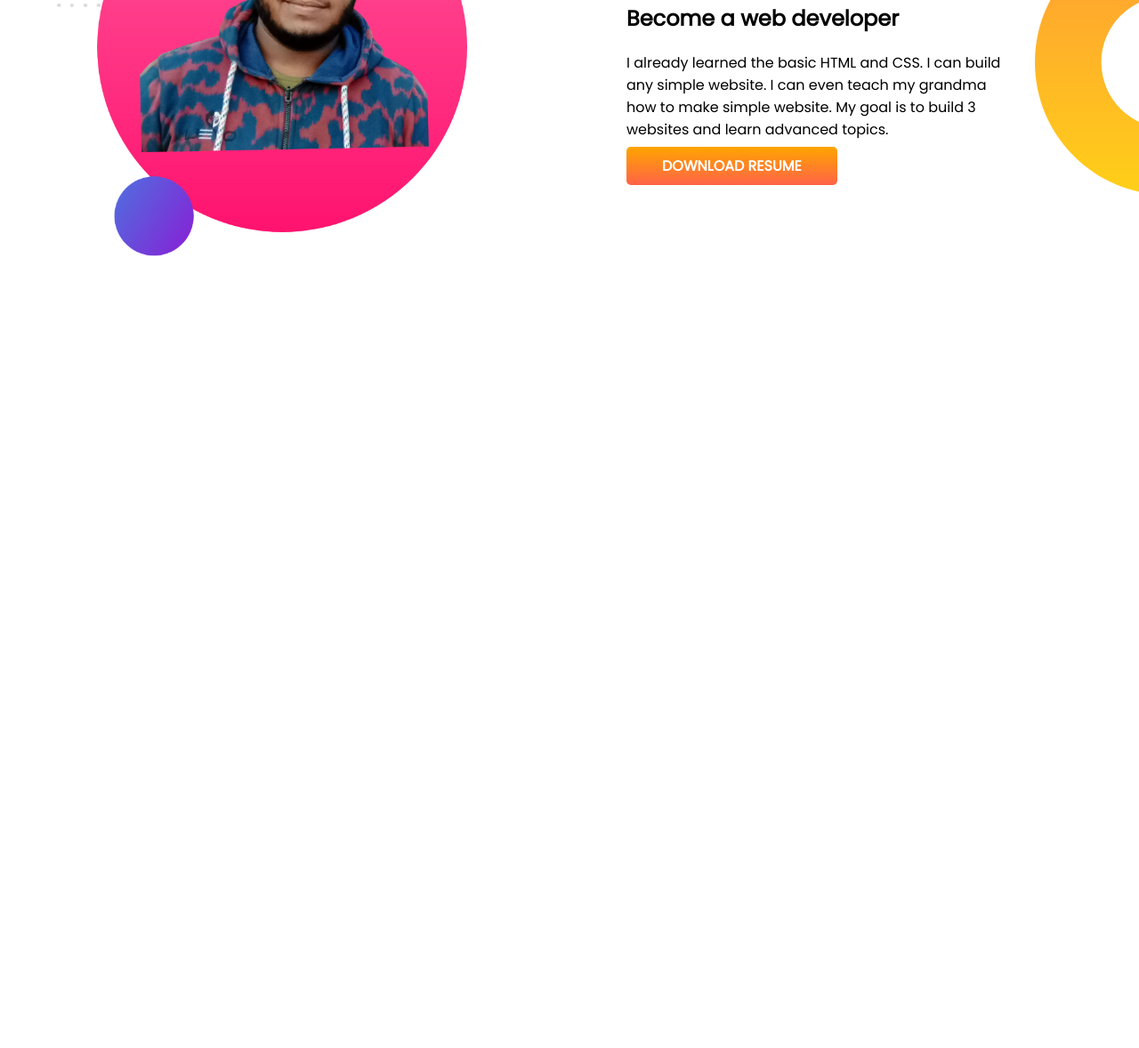
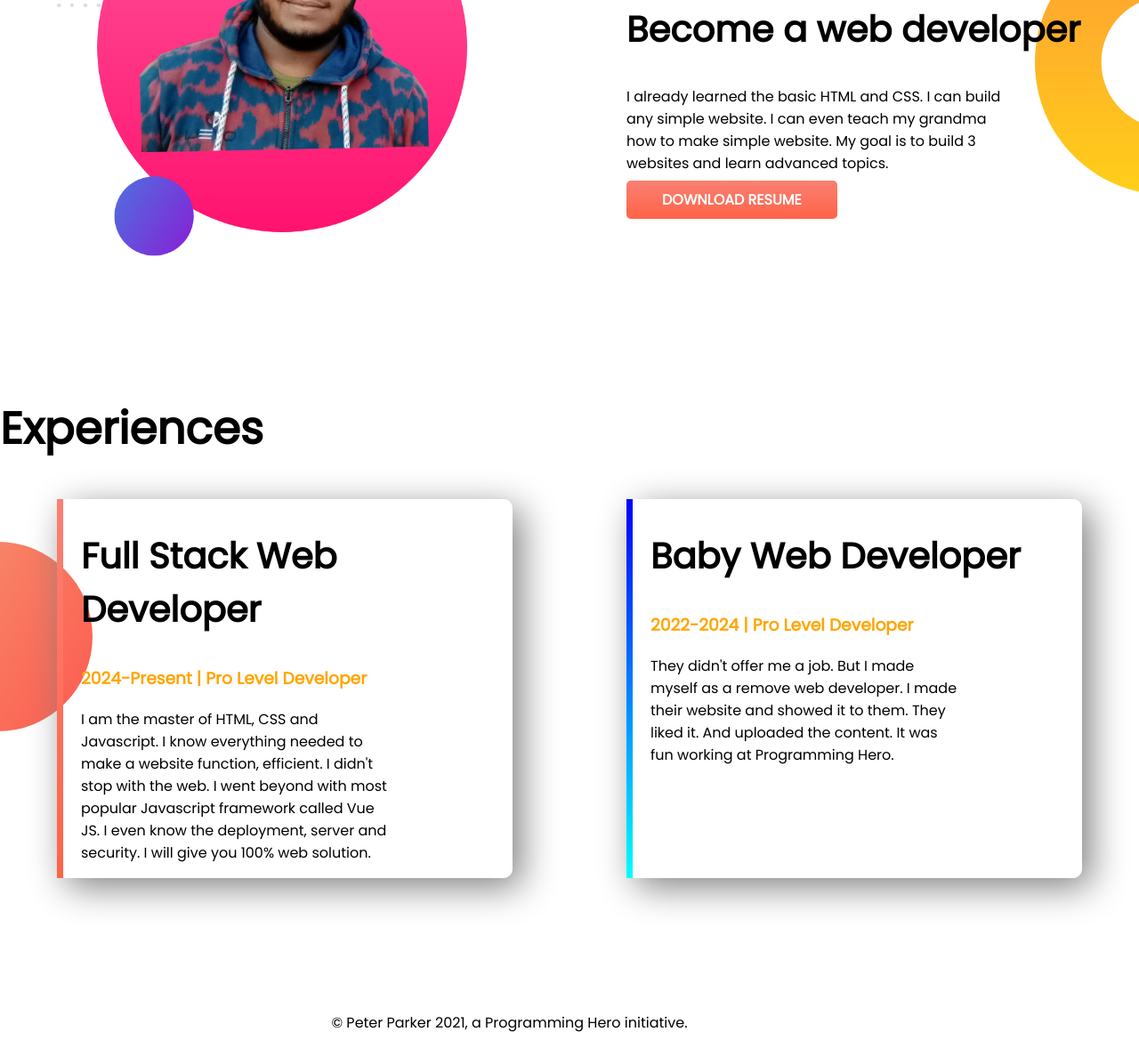
Before and after one commit to musa082080/developer-portfolio, a plain HTML site: page index.html in a window 1280 px wide. Shown: the part 793-1971 px from the top of the page at 89% size. Before the commit the page ends 1238 px from the top, so only its background shows below. Drawn offline with Linux system fonts and the light colour scheme.

Commit message:
final code

```diff
--- a/index.html
+++ b/index.html
@@ -14,7 +14,7 @@
     />
   </head>
   <body>
-    <section class="top-banner">
+    <section class="top-banner flexible-container">
       <div class="half-width">
         <h1>Welcome To</h1>
         <h1><span class="orange-color">Tony Stark</span> World!</h1>
@@ -34,7 +34,7 @@
       </div>
     </section>
 
-    <section class="dream-big">
+    <section class="dream-big flexible-container">
       <div class="half-width">
         <img src="images/my-bg2 (1).png" alt="" />
       </div>
@@ -49,5 +49,36 @@
         <a class="link-button" target="_blank" href="">DOWNLOAD RESUME</a>
       </div>
     </section>
+
+    <section class="experience-area">
+      <h1>Experiences</h1>
+      <div class="flexible-container">
+        <div id="full-stack-exp" class="experience-item">
+          <h2>Full Stack Web Developer</h2>
+          <h3 class="orange-color">2024-Present | Pro Level Developer</h3>
+          <p>
+            I am the master of HTML, CSS and Javascript. I know everything
+            needed to make a website function, efficient. I didn't stop with the
+            web. I went beyond with most popular Javascript framework called Vue
+            JS. I even know the deployment, server and security. I will give you
+            100% web solution.
+          </p>
+        </div>
+        <div id="web-dev-exp" class="experience-item">
+          <h2>Baby Web Developer</h2>
+          <h3 class="orange-color">2022-2024 | Pro Level Developer</h2>
+          <p>
+            They didn't offer me a job. But I made myself as a remove web
+            developer. I made their website and showed it to them. They liked
+            it. And uploaded the content. It was fun working at Programming
+            Hero.
+          </p>
+        </div>
+      </div>
+    </section>
+
+    <footer class="footer">
+      <p>© Peter Parker 2021, a Programming Hero initiative.</p>
+    </footer>
   </body>
 </html>
--- a/style.css
+++ b/style.css
@@ -5,10 +5,13 @@ body {
 h1 {
   font-size: 50px;
 }
+h2 {
+  font-size: 40px;
+}
 .orange-color {
   color: orange;
 }
-section {
+.flexible-container {
   display: flex;
   margin-bottom: 150px;
 }
@@ -21,7 +24,7 @@ section {
 }
 .link-button {
   text-decoration: none;
-  background-image: linear-gradient(orange, tomato);
+  background-image: linear-gradient(salmon, tomato);
   padding: 10px 40px;
   border-radius: 5px;
   color: #fff;
@@ -39,3 +42,29 @@ section {
 p {
   margin-right: 135px;
 }
+.experience-area {
+  background-image: url(images/exp-bg.png);
+  background-repeat: no-repeat;
+  background-position: left;
+}
+.experience-item {
+  width: 40%;
+  margin-left: 5%;
+  margin-right: 5%;
+  padding-left: 20px;
+  border-radius: 10px;
+  box-shadow: 10px 10px 40px gray;
+}
+#full-stack-exp {
+  border-left: 7px solid;
+  border-image: linear-gradient(salmon, tomato);
+  border-image-slice: 1;
+}
+#web-dev-exp {
+  border-left: 7px solid;
+  border-image: linear-gradient(blue, cyan);
+  border-image-slice: 1;
+}
+.footer p {
+  text-align: center;
+}
```
Also changed, not shown: 4 other files.
